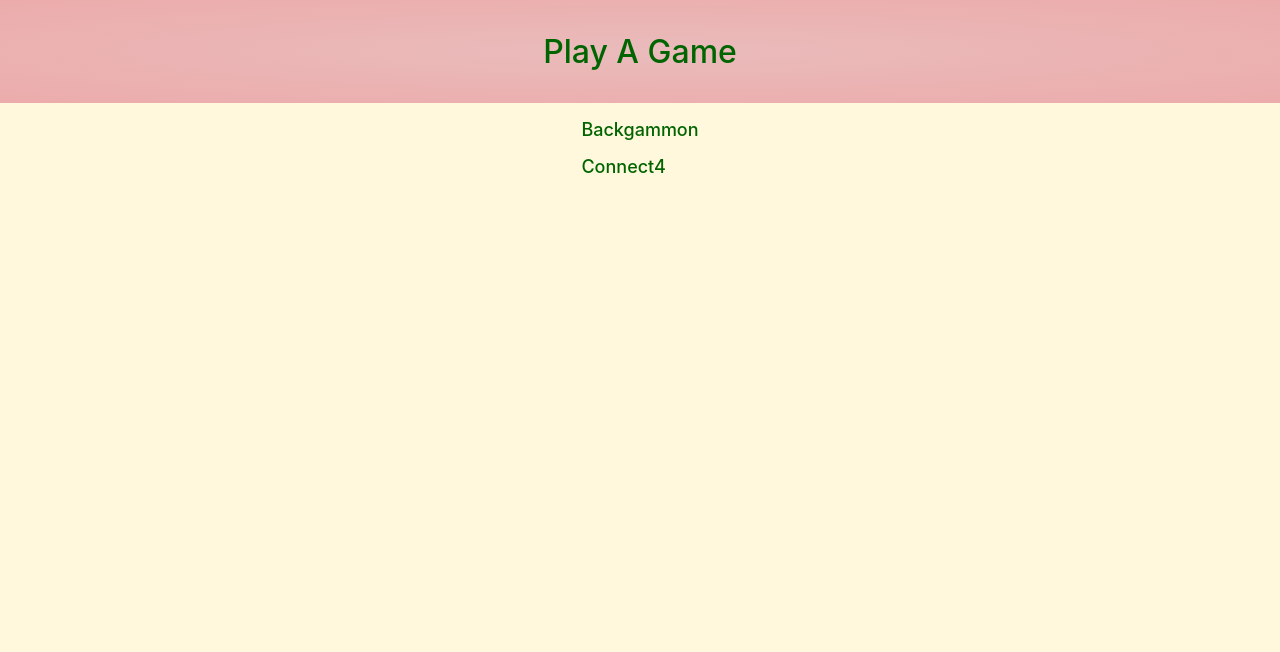
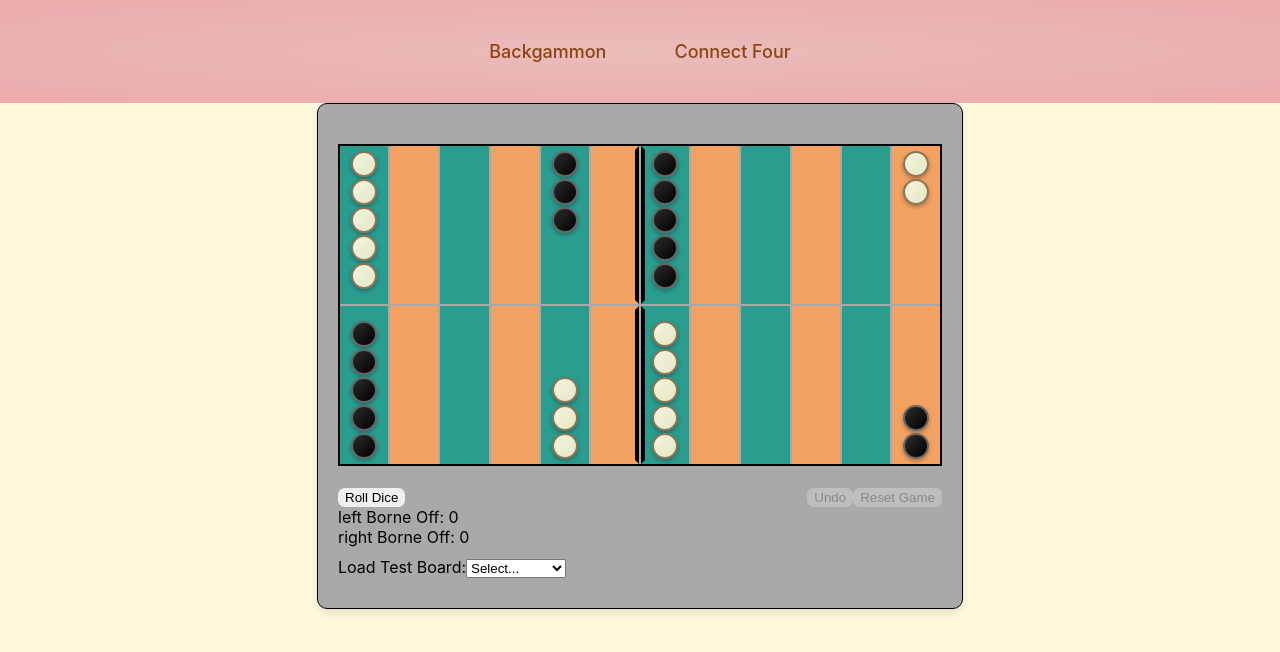
Before and after one commit to annmarie/play_a_game, a React (Vite) app: page / in a window 1280 px wide. Shown: the top 652 px of the page. Built offline with nearby package versions, Linux system fonts and the light colour scheme.

Commit message:
updated layout

```diff
--- a/src/App.jsx
+++ b/src/App.jsx
@@ -11,9 +11,10 @@ const App = () => {
     <Provider store={store}>
       <Router>
         <Routes>
-          <Route path="/" element={<Home />} />
+          <Route path="/" element={<Backgammon />} />
           <Route path="/backgammon" element={<Backgammon />} />
           <Route path="/connect4" element={<Connect4 />} />
+          <Route path="/home" element={<Home />} />
         </Routes>
       </Router>
     </Provider>
--- a/src/Connect4/layout.css
+++ b/src/Connect4/layout.css
@@ -1,5 +1,5 @@
 .connect4-game {
-  background-color: #989393;
+  background-color: darkgray;
   display: flex;
   flex-direction: column;
   border-radius: 0.75em;
--- a/src/Header/index.jsx
+++ b/src/Header/index.jsx
@@ -4,7 +4,10 @@ import './layout.css'
 const Header = () => {
   return (
     <div className="header">
-      <h1><Link to="/">Play A Game</Link></h1>
+      <nav className="nav">
+        <Link to="/backgammon" className="nav-link">Backgammon</Link>
+        <Link to="/connect4" className="nav-link">Connect Four</Link>
+      </nav>
     </div>
   );
 };
--- a/src/Header/layout.css
+++ b/src/Header/layout.css
@@ -1,7 +1,7 @@
 
 
 .header {
-  color: cornsilk;
+  color: #8B4513;
   background: radial-gradient(ellipse at center, #eabbbb, #ecabab);
   text-align: center;
   padding: 2em;
@@ -10,5 +10,25 @@
 }
 
 .header h1 {
-  margin: 0;
+  margin: 0 0 1em 0;
 }
+
+.nav {
+  display: flex;
+  justify-content: center;
+  gap: 2em;
+}
+
+.nav-link {
+  color: #8B4513;
+  text-decoration: none;
+  font-size: 1.125em;
+  padding: 0.5em 1em;
+  border-radius: 0.25em;
+  transition: background-color 0.25s;
+}
+
+.nav-link:hover {
+  background-color: rgba(255, 248, 220, 0.2);
+  text-decoration: none;
+}
```
